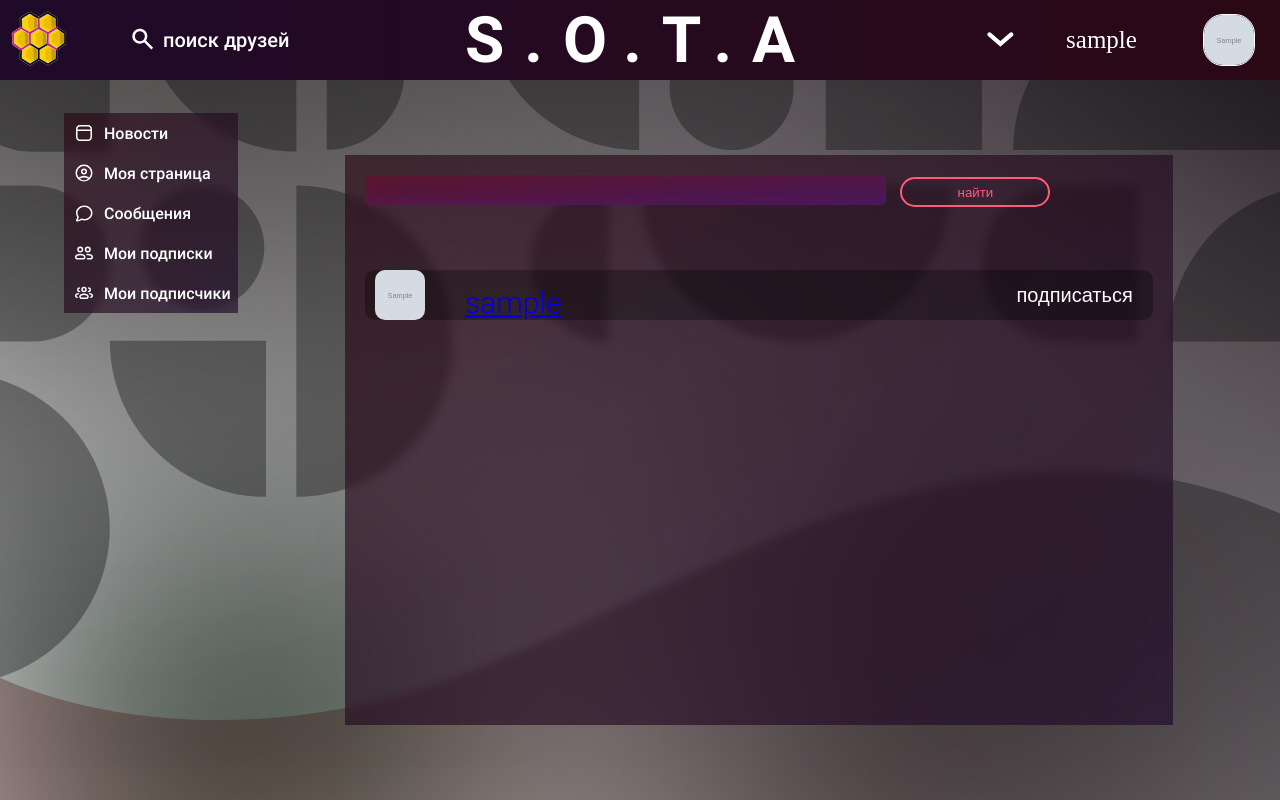
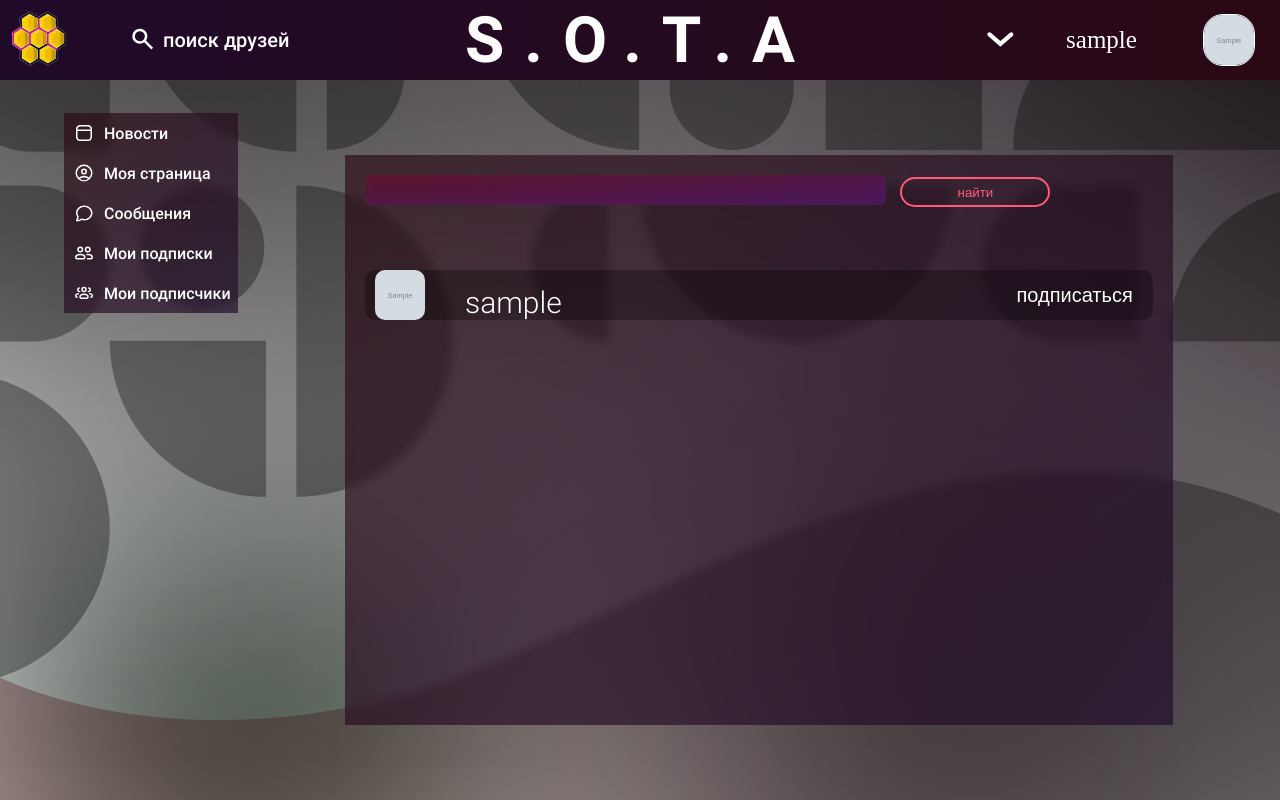
Before and after one commit to Cleamaster322/1st__Project__Web__, a Flask app: template flask_directory/templates/search_people_page/search_people_page.html in a window 1280 px wide. Run offline with Flask 2, Linux system fonts and the light colour scheme; the template is opened without the code that fills it: most values are stand-ins (such as "Sample title", 1, 10 or a date in 2020); grey boxes marked "Sample" are stand-in pictures.

Commit message:
фикс ссылок

```diff
--- a/flask_directory/static/me_following/me_following.css
+++ b/flask_directory/static/me_following/me_following.css
@@ -135,7 +135,10 @@
   color: white;
   padding: 0.5rem 1.25rem;
 }
-
+.subscription_description_name > a{
+  color:white;
+  text-decoration: none;
+}
 .subscription_description_message {
   height: 50%;
   width: 40%;
--- a/flask_directory/static/search_people_page/search_people_page.css
+++ b/flask_directory/static/search_people_page/search_people_page.css
@@ -85,6 +85,10 @@
   font-size: 30px;
   margin-left: 40px;
 }
+.name_and_log > div > a {
+  color:white;
+  text-decoration: none;
+}
 .name_and_log > img {
   margin-left: 10px;
   border-radius: 10px;
```
Also changed, not shown: flask_directory/db/sota.db.
